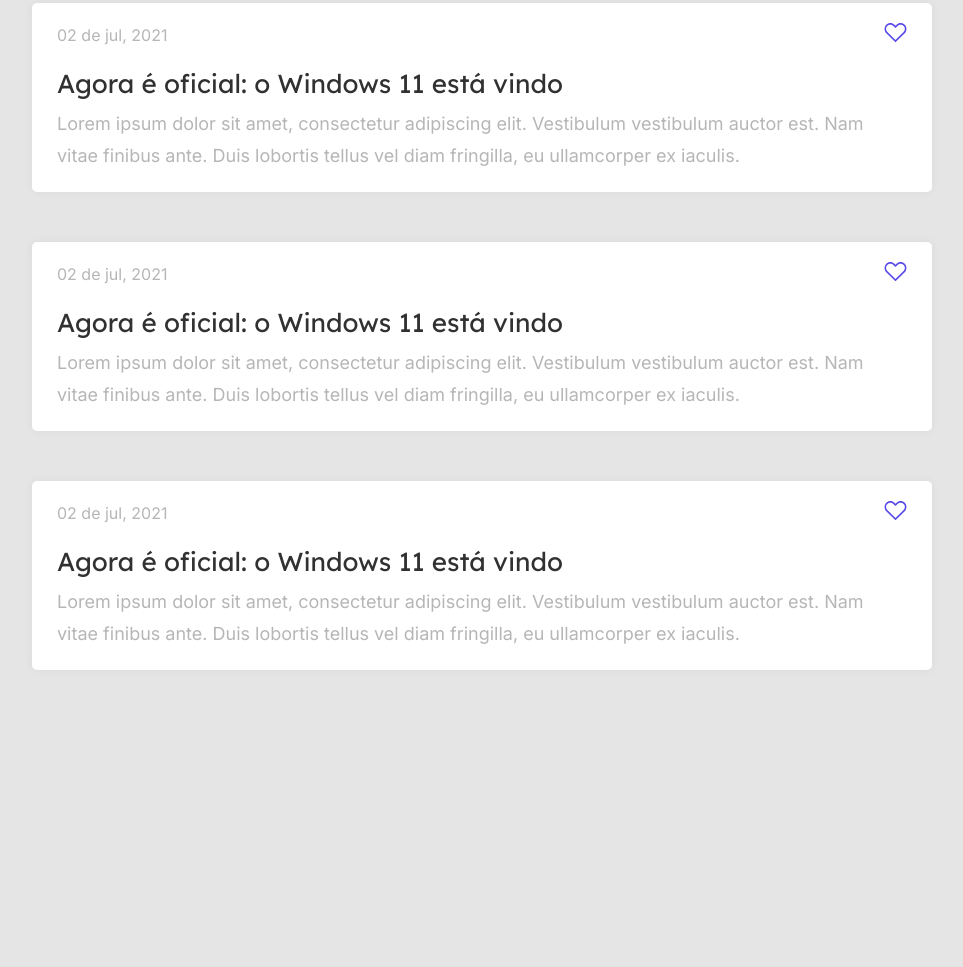
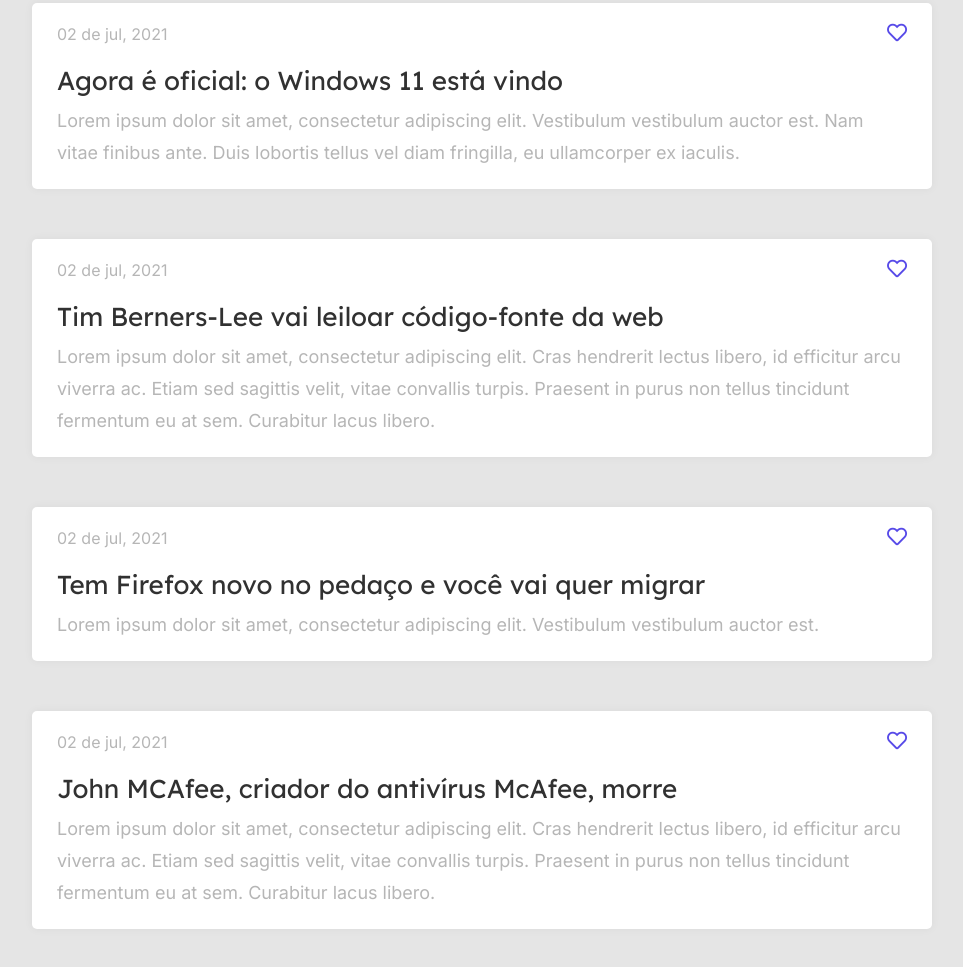
Before and after one commit to juslenelobeu/blog-codelandia, a plain HTML site: page index.html in a window 1280 px wide. Shown: the part 347-1314 px from the top of the page, without its empty margins (158-1121 px from the left). Before the commit the page ends 1099 px from the top, so only its background shows below. Drawn offline with nearby package versions, Linux system fonts and the light colour scheme.

Commit message:
Animação aplicada ao rolar com scroll :sparkles:

```diff
--- a/assets/css/styles.css
+++ b/assets/css/styles.css
@@ -120,6 +120,10 @@ main {
   color: var(--text);
   font-size: 16px;
 }
+.content-post > div > span > i {
+  font-size: 20px;
+  color: var(--blue-dark)
+}
 .content-post span > h1 {
   font-size: 26px;
   margin-top: 20px;
@@ -164,6 +168,7 @@ main {
   }
   .content-post {
     margin-bottom: 25px;
+    padding: 15px;
   }
   .content-post > div, .content-post span > p {
     font-size: 14px;
--- a/index.html
+++ b/index.html
@@ -6,6 +6,8 @@
   <meta http-equiv="X-UA-Compatible" content="IE=edge">
   <meta name="viewport" content="width=device-width, initial-scale=1.0">
   <title>Codelândia | Desafio 1</title>
+  <link rel="stylesheet" href="https://use.fontawesome.com/releases/v5.15.3/css/all.css"
+    integrity="sha384-SZXxX4whJ79/gErwcOYf+zWLeJdY/qpuqC4cAa9rOGUstPomtqpuNWT9wdPEn2fk" crossorigin="anonymous">
   <link rel="stylesheet" href="./assets/css/styles.css">
 </head>
 
@@ -17,7 +19,7 @@
           <a href="/">
             <h1>Codelândia</h1>
           </a>
-          <a href="/">blog</a>
+          <a href="">blog</a>
         </nav>
         <div class="search">
           <button class="btn-search" type="submit">
@@ -32,48 +34,79 @@
     <div class="container">
       <article class="content-post">
         <div>
-          <span>02 de jul, 2021</span>
-          <span>
-            <img src="./assets/image/icon-heart.svg" alt="Ícone de coração para curtir o post">
-          </span>
+          <span class="date">02 de jul, 2021</span>
+          <span><i class="far fa-heart"></i></span>
         </div>
         <span>
-          <h1>Agora é oficial: o Windows 11 está vindo</h1>
-          <p>Lorem ipsum dolor sit amet, consectetur adipiscing elit. Vestibulum vestibulum auctor est. Nam vitae
+          <h1 class="title">Agora é oficial: o Windows 11 está vindo</h1>
+          <p class="description">Lorem ipsum dolor sit amet, consectetur adipiscing elit. Vestibulum vestibulum auctor
+            est. Nam vitae
             finibus
             ante. Duis lobortis tellus vel diam fringilla, eu ullamcorper ex iaculis.</p>
         </span>
       </article>
       <article class="content-post">
         <div>
-          <span>02 de jul, 2021</span>
-          <span>
-            <img src="./assets/image/icon-heart.svg" alt="Ícone de coração para curtir o post">
-          </span>
+          <span class="date">02 de jul, 2021</span>
+          <span><i class="far fa-heart"></i></span>
         </div>
         <span>
-          <h1>Agora é oficial: o Windows 11 está vindo</h1>
-          <p>Lorem ipsum dolor sit amet, consectetur adipiscing elit. Vestibulum vestibulum auctor est. Nam vitae
-            finibus
-            ante. Duis lobortis tellus vel diam fringilla, eu ullamcorper ex iaculis.</p>
+          <h1 class="title">Tim Berners-Lee vai leiloar código-fonte da web</h1>
+          <p class="description">Lorem ipsum dolor sit amet, consectetur adipiscing elit. Cras hendrerit lectus libero,
+            id efficitur arcu
+            viverra ac. Etiam sed sagittis velit, vitae convallis turpis. Praesent in purus non tellus tincidunt
+            fermentum eu at sem. Curabitur lacus libero.</p>
         </span>
       </article>
       <article class="content-post">
         <div>
-          <span>02 de jul, 2021</span>
-          <span>
-            <img src="./assets/image/icon-heart.svg" alt="Ícone de coração para curtir o post">
-          </span>
+          <span class="date">02 de jul, 2021</span>
+          <span><i class="far fa-heart"></i></span>
         </div>
         <span>
-          <h1>Agora é oficial: o Windows 11 está vindo</h1>
-          <p>Lorem ipsum dolor sit amet, consectetur adipiscing elit. Vestibulum vestibulum auctor est. Nam vitae
-            finibus
-            ante. Duis lobortis tellus vel diam fringilla, eu ullamcorper ex iaculis.</p>
+          <h1 class="title">Tem Firefox novo no pedaço e você vai quer migrar</h1>
+          <p class="description">Lorem ipsum dolor sit amet, consectetur adipiscing elit. Vestibulum vestibulum auctor
+            est.</p>
+        </span>
+      </article>
+      <article class="content-post">
+        <div>
+          <span class="date">02 de jul, 2021</span>
+          <span><i class="far fa-heart"></i></span>
+        </div>
+        <span>
+          <h1 class="title">John MCAfee, criador do antivírus McAfee, morre</h1>
+          <p class="description">Lorem ipsum dolor sit amet, consectetur adipiscing elit. Cras hendrerit lectus libero,
+            id efficitur arcu
+            viverra ac. Etiam sed sagittis velit, vitae convallis turpis. Praesent in purus non tellus tincidunt
+            fermentum eu at sem. Curabitur lacus libero.</p>
         </span>
       </article>
     </div>
   </main>
+
+  <script src="https://unpkg.com/scrollreveal"></script>
+  <script>
+    const sr = ScrollReveal({
+      origin: 'bottom',
+      distance: '50px',
+      duration: 2000,
+      reset: true
+    });
+
+    ScrollReveal().reveal('.content-post', {
+      delay: 200
+    });
+    ScrollReveal().reveal('.date', {
+      delay: 400
+    });
+    ScrollReveal().reveal('.title', {
+      delay: 500
+    });
+    ScrollReveal().reveal('.description', {
+      delay: 600
+    });
+  </script>
 </body>
 
 </html>
```
Also changed, not shown: 1 other file.
